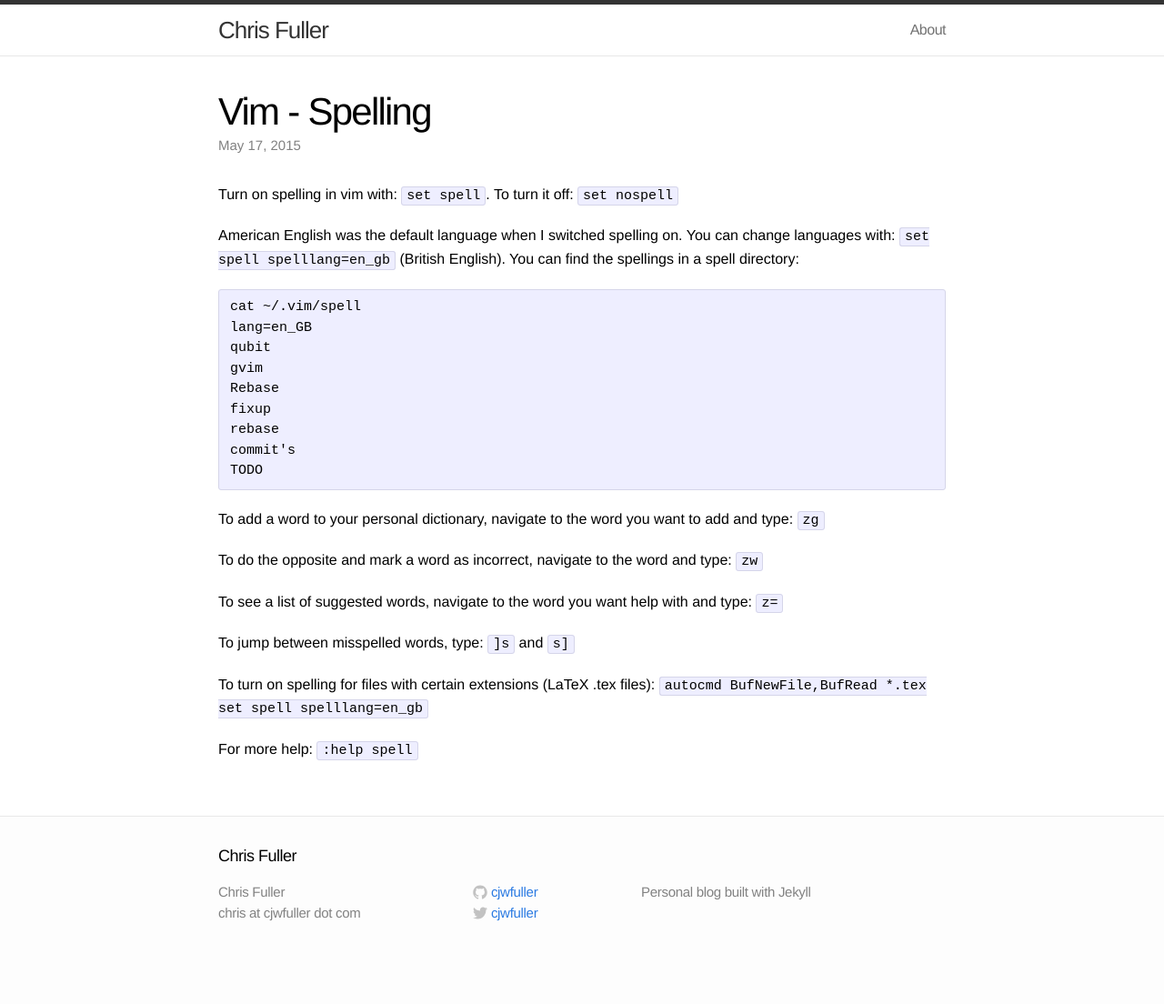
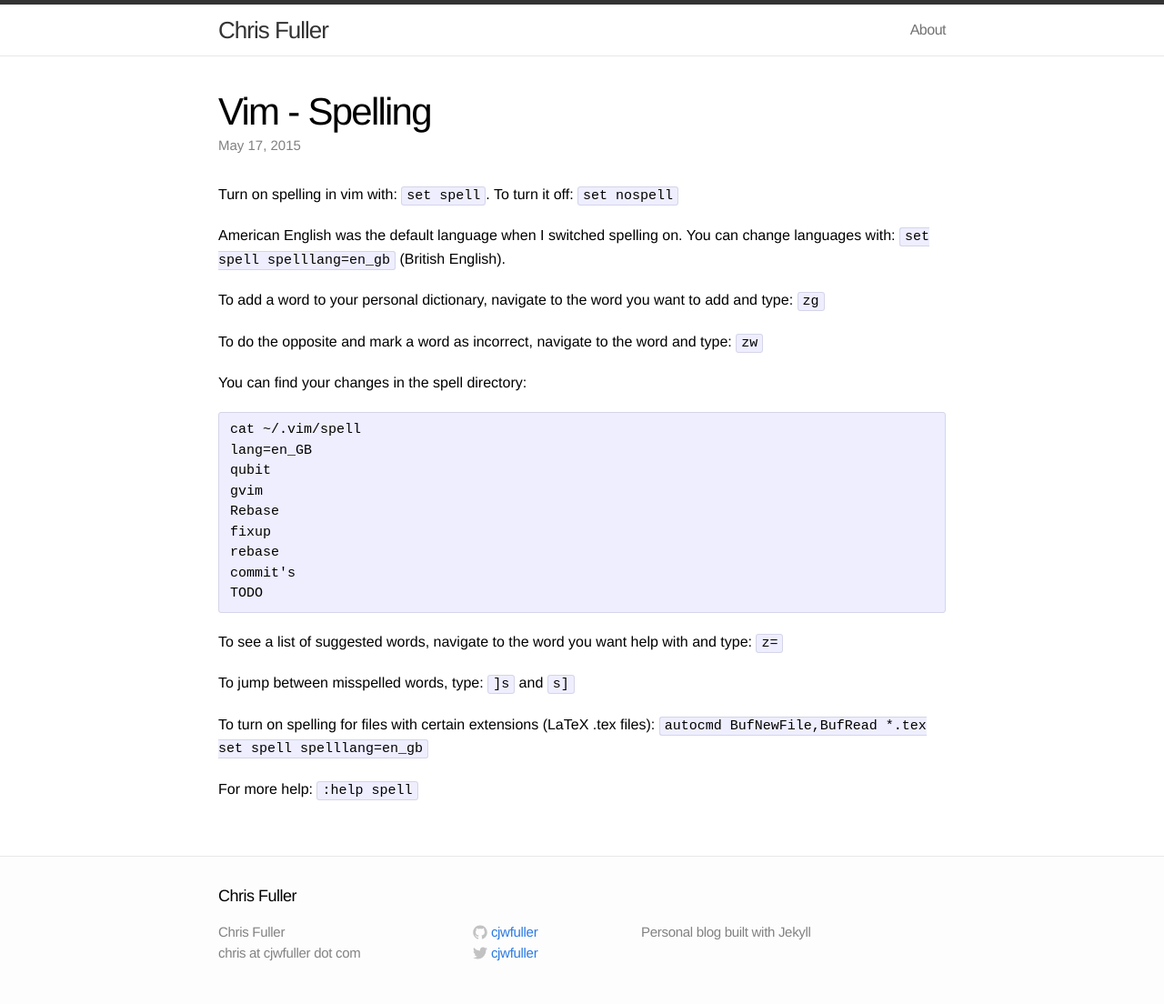
Before and after one commit to cjwfuller/cjwfuller.github.io, a Jekyll site: the page built from _posts/2015-5-17-vim-spelling.html, in a window 1280 px wide. Shown: the whole page at 91% size. Built offline with Jekyll 4.4.1, drawn with Linux system fonts in a browser that asks for light colours; before the commit the page ends 1060 px from its top, so only the background shows below that.

Commit message:
fix vim spelling paragraph order

```diff
--- a/_posts/2015-5-17-vim-spelling.html
+++ b/_posts/2015-5-17-vim-spelling.html
@@ -13,8 +13,13 @@ author:
 ---
 Turn on spelling in vim with: <code>set spell</code>.  To turn it off: <code>set nospell</code>
 <p>
-	American English was the default language when I switched spelling on.  You can change languages with: <code>set spell spelllang=en_gb</code> (British English).  You can find the spellings in a spell directory:
+	American English was the default language when I switched spelling on.  You can change languages with: <code>set spell spelllang=en_gb</code> (British English).
 </p>
+
+To add a word to your personal dictionary, navigate to the word you want to add and type: <code>zg</code>
+<p>
+	To do the opposite and mark a word as incorrect, navigate to the word and type: <code>zw</code>
+</p>  You can find your changes in the spell directory:
 <pre>
 cat ~/.vim/spell
 lang=en_GB
@@ -26,10 +31,6 @@ rebase
 commit's
 TODO
 </pre>
-To add a word to your personal dictionary, navigate to the word you want to add and type: <code>zg</code>
-<p>
-	To do the opposite and mark a word as incorrect, navigate to the word and type: <code>zw</code>
-</p>
 <p>
 	To see a list of suggested words, navigate to the word you want help with and type: <code>z=</code>
 </p>
```
